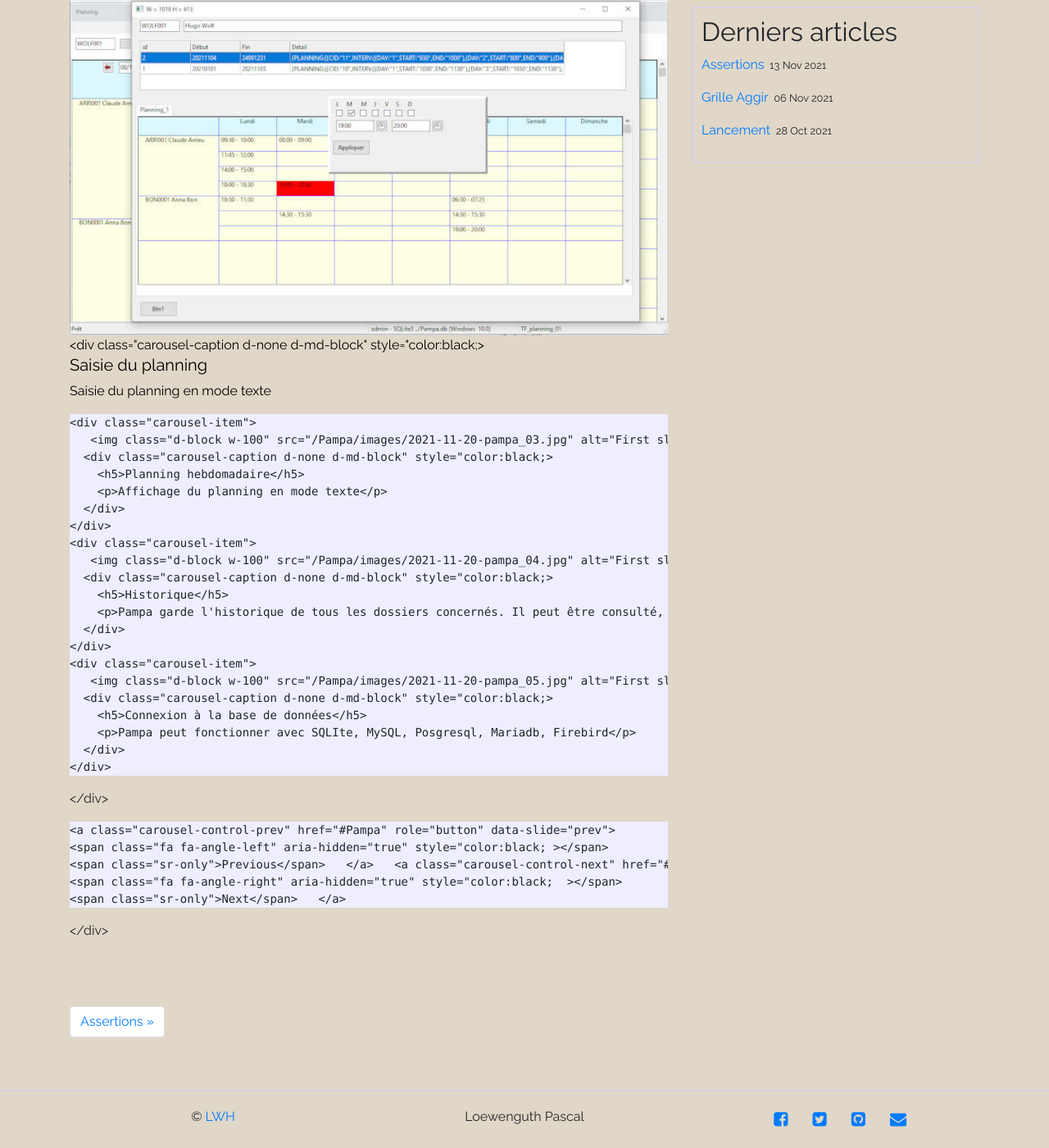
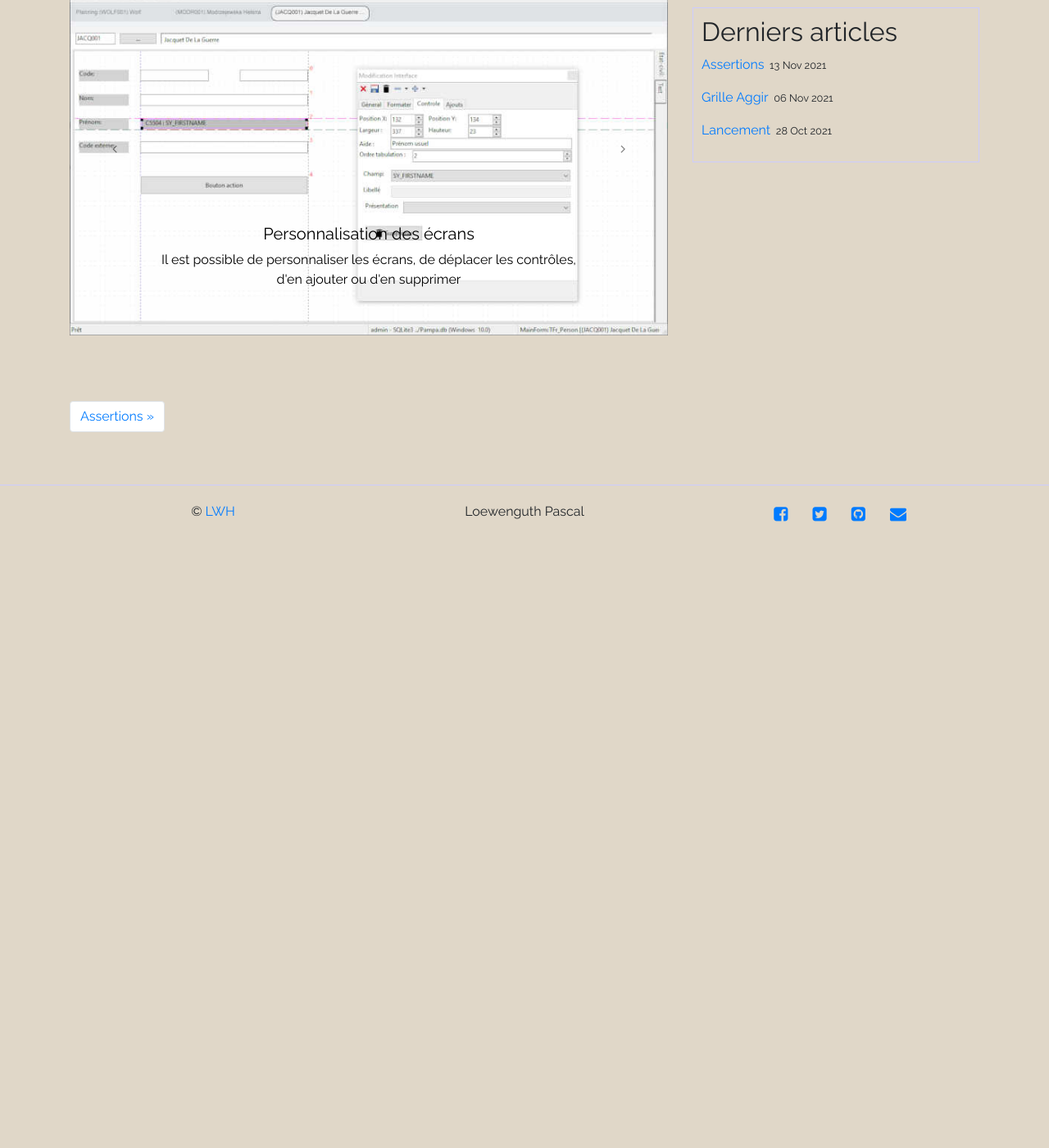
Before and after one commit to LWH-21/Pampa, a Jekyll site: the page built from docs/_posts/2021-11-20-sreenshots.md, in a window 1280 px wide and 1400 px high, scrolled down 321 px. Shown: the whole window at 82% size. Built offline with Jekyll 4.4.1, drawn with Linux system fonts in a browser that asks for light colours; after the commit the page ends 983 px from its top, so only the background shows below that.

Commit message:
Update 2021-11-20-sreenshots.md

```diff
--- a/docs/_posts/2021-11-20-sreenshots.md
+++ b/docs/_posts/2021-11-20-sreenshots.md
@@ -16,35 +16,35 @@ Le projet avance rapidement. Une bonne partie de l'architecture est en place, m
   <div class="carousel-inner">
     <div class="carousel-item active">
       <img class="d-block w-100" src="{{ '/images/2021-11-20-pampa_01.jpg' | relative_url }}" alt="First slide">
-      <div class="carousel-caption d-none d-md-block" style="color:black;>
+      <div class="carousel-caption d-none d-md-block" style="color:black;">
         <h5>Saisie du planning</h5>
         <p>Saisie du planning en mode texte</p>
       </div>
     </div>
     <div class="carousel-item">
        <img class="d-block w-100" src="{{ '/images/2021-11-20-pampa_02.jpg' | relative_url }}" alt="First slide">
-      <div class="carousel-caption d-none d-md-block" style="color:black;>
+      <div class="carousel-caption d-none d-md-block" style="color:black;">
         <h5>Personnalisation des écrans</h5>
         <p>Il est possible de personnaliser les écrans, de déplacer les contrôles, d'en ajouter ou d'en supprimer</p>
       </div>
     </div>
     <div class="carousel-item">
        <img class="d-block w-100" src="{{ '/images/2021-11-20-pampa_03.jpg' | relative_url }}" alt="First slide">
-      <div class="carousel-caption d-none d-md-block" style="color:black;>
+      <div class="carousel-caption d-none d-md-block" style="color:black;">
         <h5>Planning hebdomadaire</h5>
         <p>Affichage du planning en mode texte</p>
       </div>
     </div>
     <div class="carousel-item">
        <img class="d-block w-100" src="{{ '/images/2021-11-20-pampa_04.jpg' | relative_url }}" alt="First slide">
-      <div class="carousel-caption d-none d-md-block" style="color:black;>
+      <div class="carousel-caption d-none d-md-block" style="color:black;">
         <h5>Historique</h5>
         <p>Pampa garde l'historique de tous les dossiers concernés. Il peut être consulté, comme sur un navigateur internet</p>
       </div>
     </div>
     <div class="carousel-item">
        <img class="d-block w-100" src="{{ '/images/2021-11-20-pampa_05.jpg' | relative_url }}" alt="First slide">
-      <div class="carousel-caption d-none d-md-block" style="color:black;>
+      <div class="carousel-caption d-none d-md-block" style="color:black;">
         <h5>Connexion à la base de données</h5>
         <p>Pampa peut fonctionner avec SQLIte, MySQL, Posgresql, Mariadb, Firebird</p>
       </div>
@@ -52,11 +52,11 @@ Le projet avance rapidement. Une bonne partie de l'architecture est en place, m
   </div>
 
     <a class="carousel-control-prev" href="#Pampa" role="button" data-slide="prev">
-    <span class="fa fa-angle-left" aria-hidden="true" style="color:black; ></span>
+    <span class="fa fa-angle-left" aria-hidden="true" style="color:black;" ></span>
     <span class="sr-only">Previous</span>
   </a>
   <a class="carousel-control-next" href="#Pampa" role="button" data-slide="next">
-    <span class="fa fa-angle-right" aria-hidden="true" style="color:black;  ></span>
+    <span class="fa fa-angle-right" aria-hidden="true" style="color:black;" ></span>
     <span class="sr-only">Next</span>
   </a>
 
```
